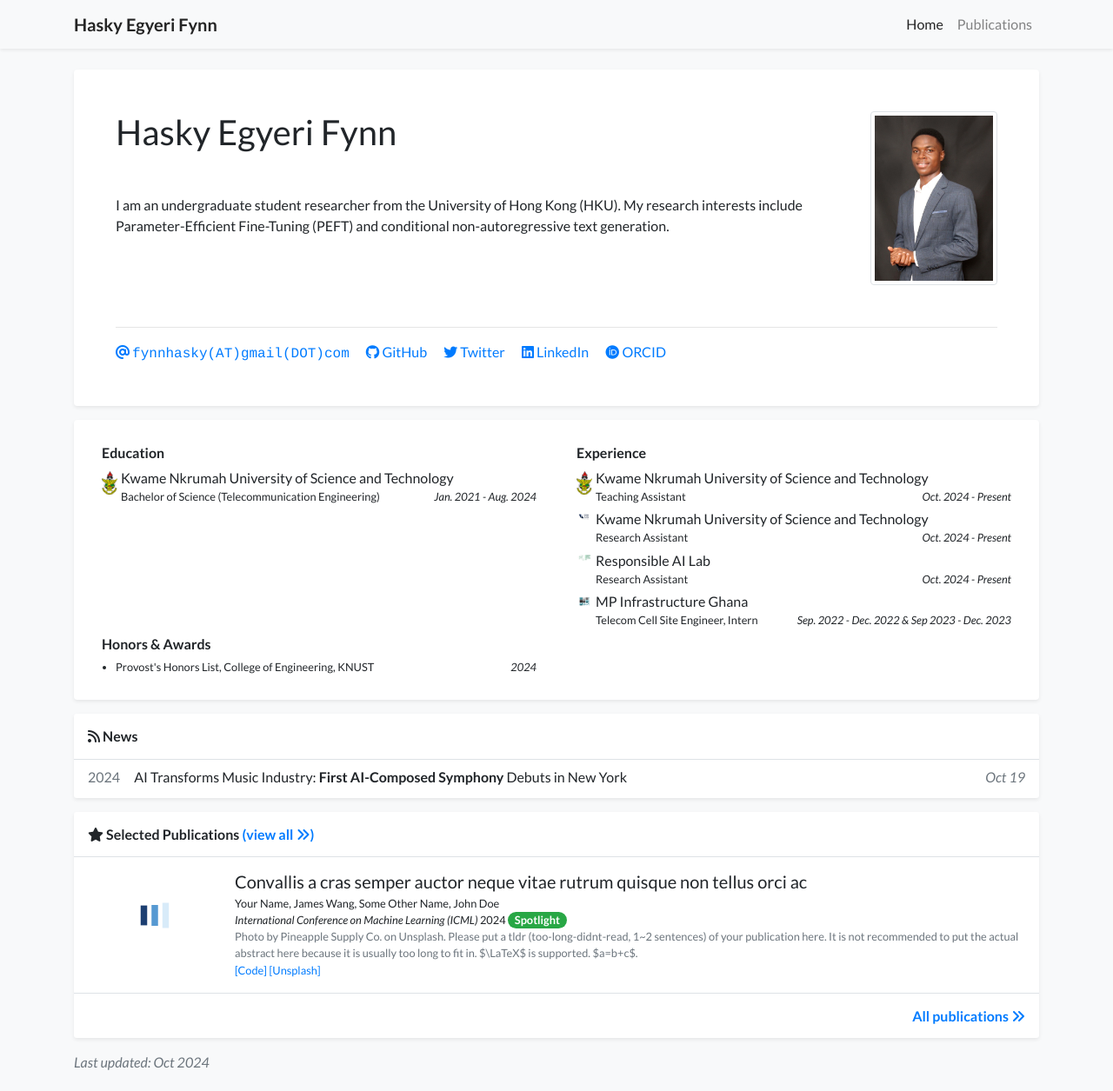
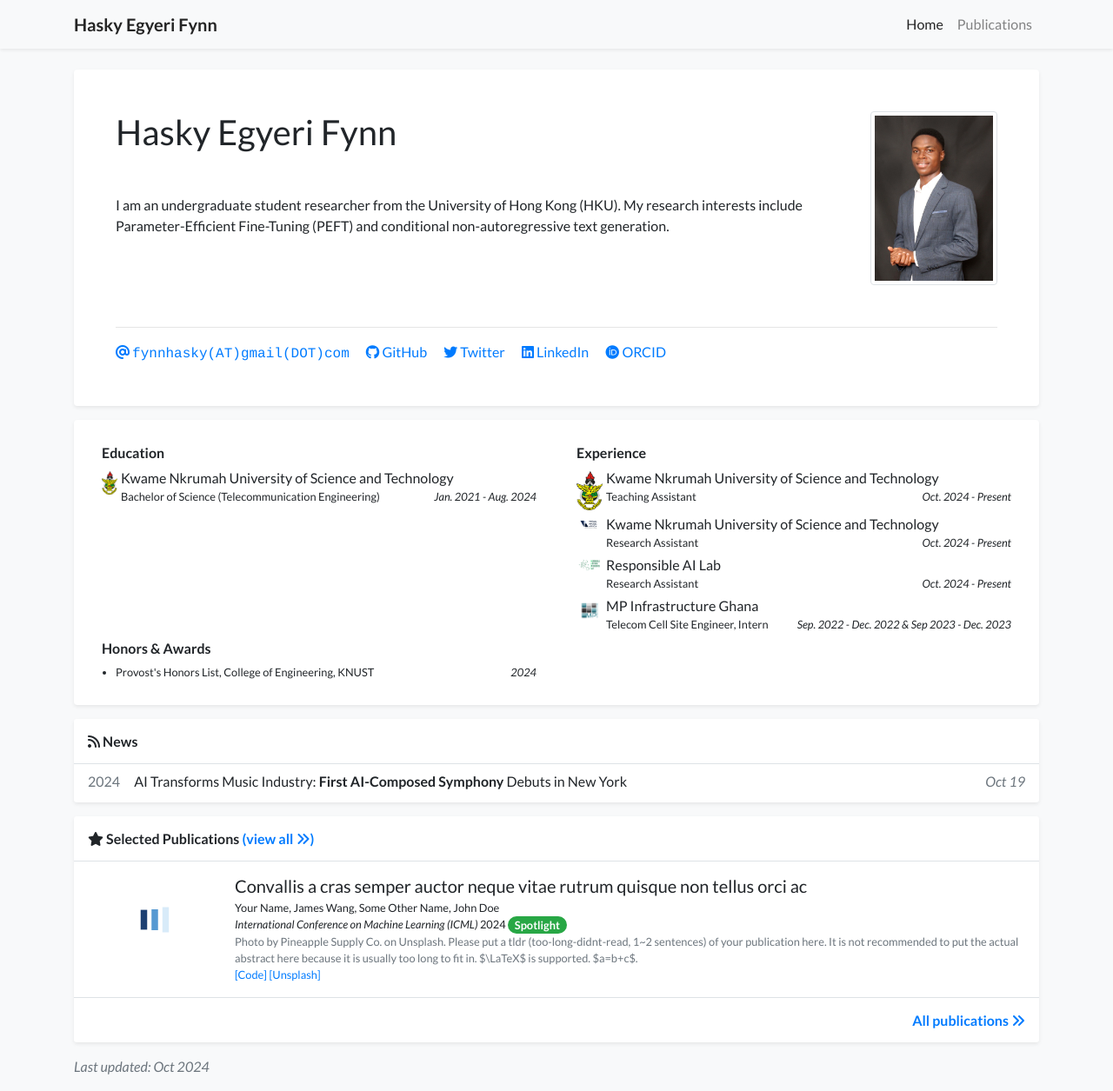
Before and after one commit to HaskyFynn/website, a Jekyll site: the page built from index.html, in a window 1280 px wide and 1255 px high. Shown: the whole window at 87% size. Built offline with Jekyll 4.4.1, drawn with Linux system fonts in a browser that asks for light colours; a style sheet for code colours, icons or effects is not loaded.

Commit message:
experience update

```diff
--- a/_includes/widgets/experience_card.html
+++ b/_includes/widgets/experience_card.html
@@ -33,7 +33,7 @@
                             <ul class="list-unstyled mb-1">
                                 {% for item in site.data.profile.experience %}
                                 <li class="media mb-1">
-                                    <img src="{{ item.logo | relative_url }}" alt="{{ item.name }}" style="width: 18px;" class="mr-1 mt-1">
+                                    <img src="{{ item.logo | relative_url }}" alt="{{ item.name }}" style="width: 30px;" class="mr-1 mt-1">
                                     <div class="media-body">
                                         <div>{{ item.name }}</div>
                                         <div class="small">{{ item.dept }}</div>
```
